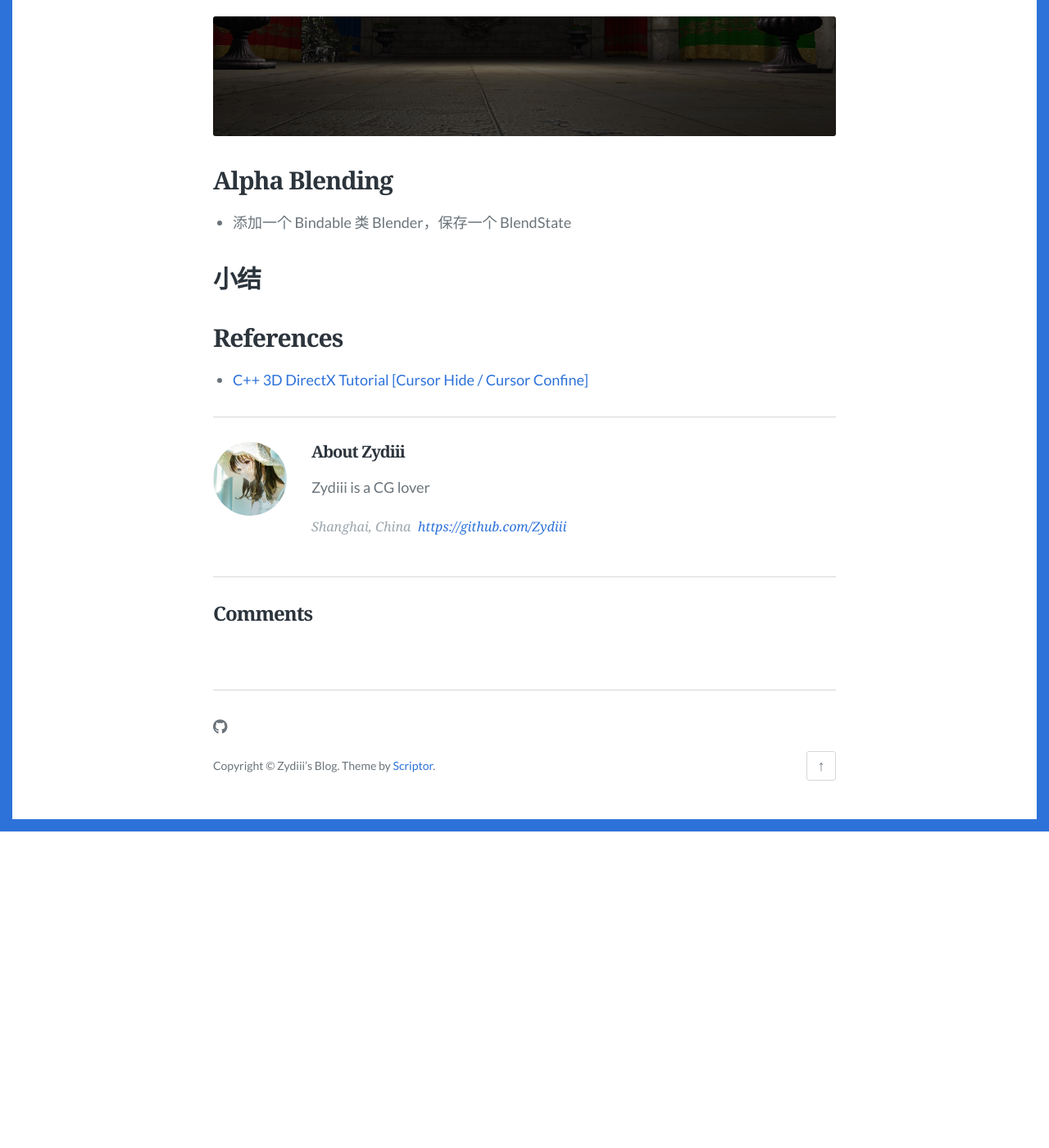
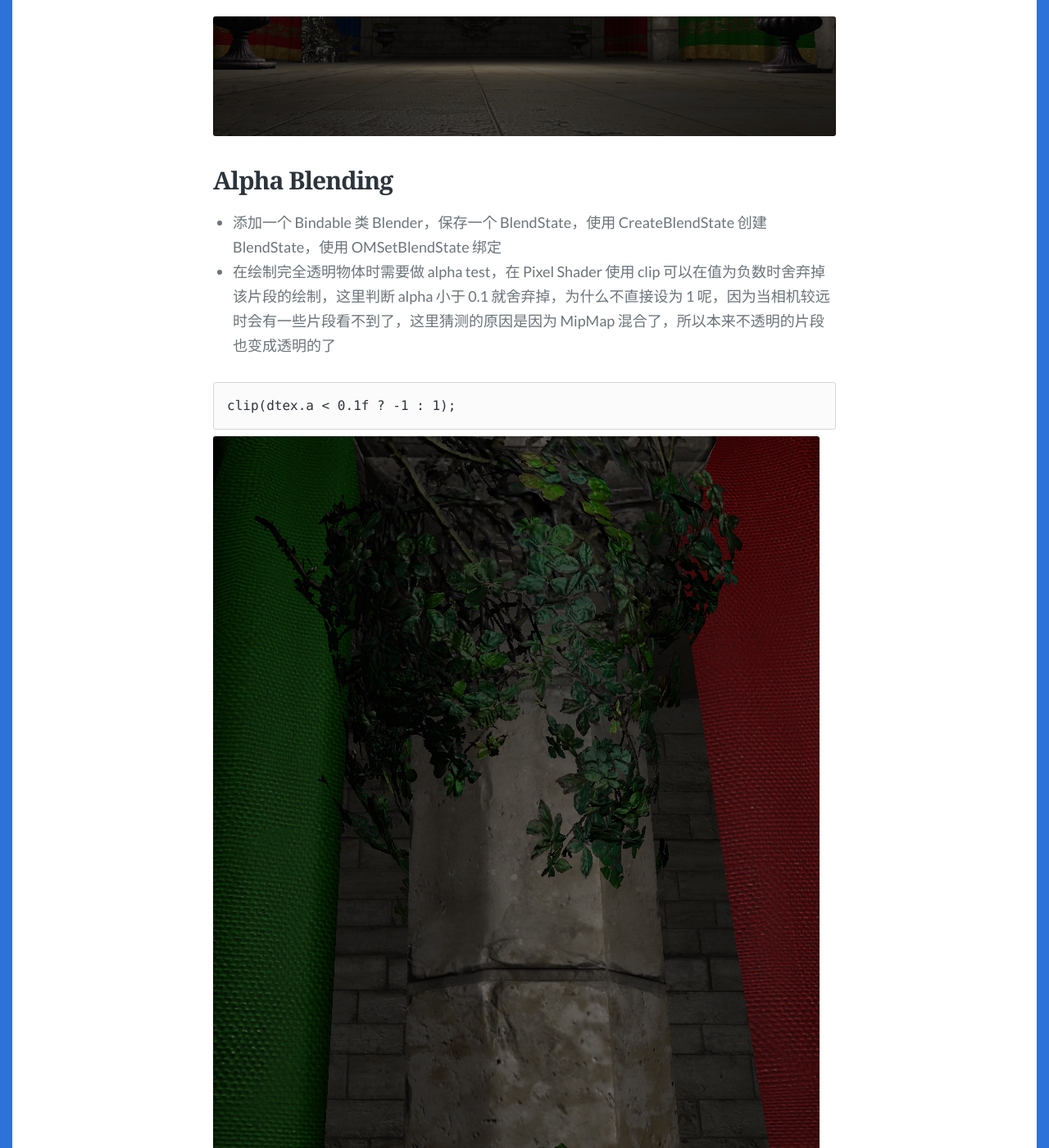
Before and after one commit to Zydiii/Zydiii.github.io, a Jekyll site: the page built from _posts/2022-10-27-DirectXBeginner3.md, in a window 1280 px wide and 1400 px high, scrolled down 10076 px. Shown: the whole window at 82% size. Built offline with Jekyll 4.4.1, drawn with Linux system fonts in a browser that asks for light colours; some web fonts are replaced; comment, search, counter and statistics services are not loaded; before the commit the page ends 11090 px from its top, so only the background shows below that; some of the changed text lies outside the part shown.

Commit message:
alpha test

````diff
--- a/_posts/2022-10-27-DirectXBeginner3.md
+++ b/_posts/2022-10-27-DirectXBeginner3.md
@@ -99,7 +99,36 @@ tags: [DirectX11]
 
 ## Alpha Blending
 
-- 添加一个 Bindable 类 Blender，保存一个 BlendState
+- 添加一个 Bindable 类 Blender，保存一个 BlendState，使用 CreateBlendState 创建 BlendState，使用 OMSetBlendState 绑定
+- 在绘制完全透明物体时需要做 alpha test，在 Pixel Shader 使用 clip 可以在值为负数时舍弃掉该片段的绘制，这里判断 alpha 小于 0.1 就舍弃掉，为什么不直接设为 1 呢，因为当相机较远时会有一些片段看不到了，这里猜测的原因是因为 MipMap 混合了，所以本来不透明的片段也变成透明的了
+
+```GLSL
+clip(dtex.a < 0.1f ? -1 : 1);
+```
+
+![](../images/2022.10.27/18.png)
+
+- 对于一些双面的物体，需要关掉 Backface Cull，这个阶段需要通过 Rasterizer 来控制，使用 CreateRasterizerState 创建一个 Rasterizer State，如果我们位于背面，那么视线方向和法线方向的 Dot 是大于 0 的，我们需要将 Normal 反向
+- Shader 中也可以使用 #ifdef
+- 在做 Alpha 混合的时候需要注意绘制顺序，不然就会出现下面红色完全被蓝色遮盖的情况
+
+![](../images/2022.10.27/19.png)
+
+![](../images/2022.10.27/20.png)
+
+- 在之前的实现中，加载图片是很慢的，如果图片资源比较多，那么程序启动需要花费很长一段时间，这里可以用 DirectXTex 来加载纹理提升效率
+
+## Dynamic Constant Buffer
+
+- 作者构建了一个 Dynamic Constant Buffer，这样可以指定 Buffer 的类型和成员参数名，帮助灵活地构建 Buffer，Buffer 其实就是由两部分组成，一个是实际存储地 Bytes，可以有很多类型加上 padding，一个是数据的 layout，这个 layout 我们用一个树结构来表示，可以存储 struct 和 float、bool 等变量
+
+![](../images/2022.10.27/21.png)
+
+
+
+![](../images/2022.10.27/22.png)
+
+
 
 
 
````
Also changed, not shown: images/2022.10.27/18.png (added), images/2022.10.27/19.png (added), images/2022.10.27/20.png (added), images/2022.10.27/21.png (added), images/2022.10.27/22.png (added), 1 other file.
